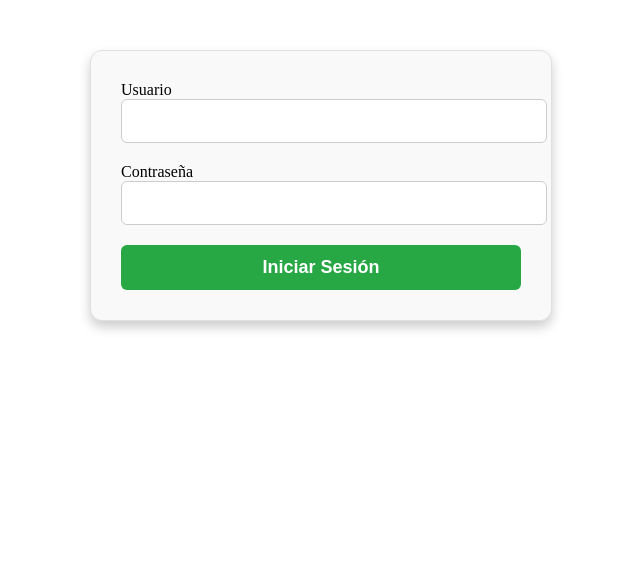
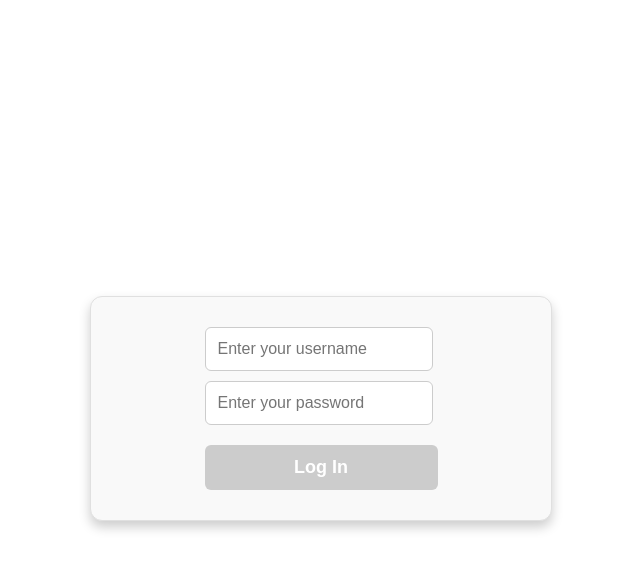
Before and after one commit to NFTim-og/registre-curricular, an Angular app in the folder frontend/: page / in a window 1280 px wide. Shown: the top 570 px of the page, without its empty margins (319-959 px from the left). Built offline with nearby package versions, Linux system fonts and the light colour scheme.

Commit message:
Update login

```diff
--- a/frontend/src/app/components/login/login.component.css
+++ b/frontend/src/app/components/login/login.component.css
@@ -1,56 +1,63 @@
+:host {
+  display: flex;
+  justify-content: center;
+  align-items: center;
+  height: 100vh;
+}
+
 .login-container {
   max-width: 400px;
-  margin: 50px auto;
-  padding: 30px; /* Aumenté el padding */
-  border: 1px solid #e0e0e0; /* Color de borde más suave */
-  border-radius: 12px; /* Bordes más redondeados */
-  box-shadow: 0 6px 12px rgba(0, 0, 0, 0.2); /* Sombra más pronunciada */
-  background-color: #f9f9f9; /* Color de fondo más claro */
+  width: 100%;
+  display: flex;
+  flex-direction: column;
+  align-items: center;
+  justify-content: center;
+  padding: 30px;
+  border: 1px solid #e0e0e0;
+  border-radius: 12px;
+  box-shadow: 0 6px 12px rgba(0, 0, 0, 0.2);
+  background-color: #f9f9f9;
 }
 
 .form-group {
-  margin-bottom: 20px; /* Aumenté el margen inferior */
+  width: 100%;
+  display: flex;
+  flex-direction: column;
+  gap: 10px;
 }
 
 .form-control {
   width: 100%;
-  padding: 12px; /* Aumenté el padding */
+  padding: 12px;
   border: 1px solid #ccc;
-  border-radius: 6px; /* Bordes más redondeados */
-  font-size: 16px; /* Aumenté el tamaño de fuente */
-  transition: border-color 0.3s; /* Transición suave para el borde */
-}
-
-.form-control:focus {
-  border-color: #007bff; /* Color de borde al enfocar */
-  box-shadow: 0 0 5px rgba(0, 123, 255, 0.5); /* Sombra al enfocar */
+  border-radius: 6px;
+  font-size: 16px;
+  transition: border-color 0.3s;
 }
 
 .form-group {
-  margin-bottom: 20px; /* Aumenté el margen inferior */
-}
-
-.form-group.password {
-  margin-top: 10px; /* Espacio entre el campo de usuario y el de contraseña */
+  display: flex;
+  flex-direction: column;
+  width: 87%;
 }
 
 .btn {
   display: block;
   width: 100%;
-  padding: 12px; /* Aumenté el padding */
-  font-size: 18px; /* Aumenté el tamaño de fuente */
+  padding: 12px;
+  font-size: 18px;
   font-weight: bold;
   color: #fff;
-  background-color: #28a745; /* Cambié el color de fondo */
+  background-color: #28a745;
   border: none;
-  border-radius: 6px; /* Bordes más redondeados */
+  border-radius: 6px;
   cursor: pointer;
-  transition: background-color 0.3s; /* Transición suave para el fondo */
-  margin-top: 20px; /* Espacio entre el botón y el campo de contraseña */
+  transition: background-color 0.3s;
+  margin-top: 20px;
 }
 
 .btn:hover {
-  background-color: #218838; /* Color de fondo al pasar el ratón */
+  background-color: #218838;
 }
 
 .btn:disabled {
@@ -58,7 +65,7 @@
 }
 
 .error-message {
-  color: #d9534f; /* Color de error */
+  color: #d9534f;
   font-size: 0.9rem;
   margin-top: -0.5rem;
   margin-bottom: 0.5rem;
--- a/frontend/src/app/components/login/login.component.html
+++ b/frontend/src/app/components/login/login.component.html
@@ -1,17 +1,36 @@
 <div class="login-container">
-  <form (ngSubmit)="onSubmit()">
+  <form (ngSubmit)="onSubmit()" #loginForm="ngForm">
     <div class="form-group">
-      <label for="username">Usuario</label>
-      <input type="text" id="username" class="form-control" [(ngModel)]="loginDetails.user" name="user" required>
-    </div>
-
-    <div class="form-group password">
-      <label for="password">Contraseña</label>
-      <input type="password" id="password" class="form-control" [(ngModel)]="loginDetails.password" name="password" required>
+      <input
+        type="text"
+        id="username"
+        class="form-control"
+        [(ngModel)]="loginDetails.user"
+        name="user"
+        required
+        aria-required="true"
+        placeholder="Enter your username"
+      >
+      <input
+        type="password"
+        id="password"
+        class="form-control"
+        [(ngModel)]="loginDetails.password"
+        name="password"
+        required
+        aria-required="true"
+        placeholder="Enter your password"
+      >
     </div>
 
     <div *ngIf="loginError" class="error-message">{{ loginError }}</div>
 
-    <button type="submit" class="btn">Iniciar Sesión</button>
+    <button
+      type="submit"
+      class="btn"
+      [disabled]="loginForm.invalid"
+    >
+      Log In
+    </button>
   </form>
 </div>
```
